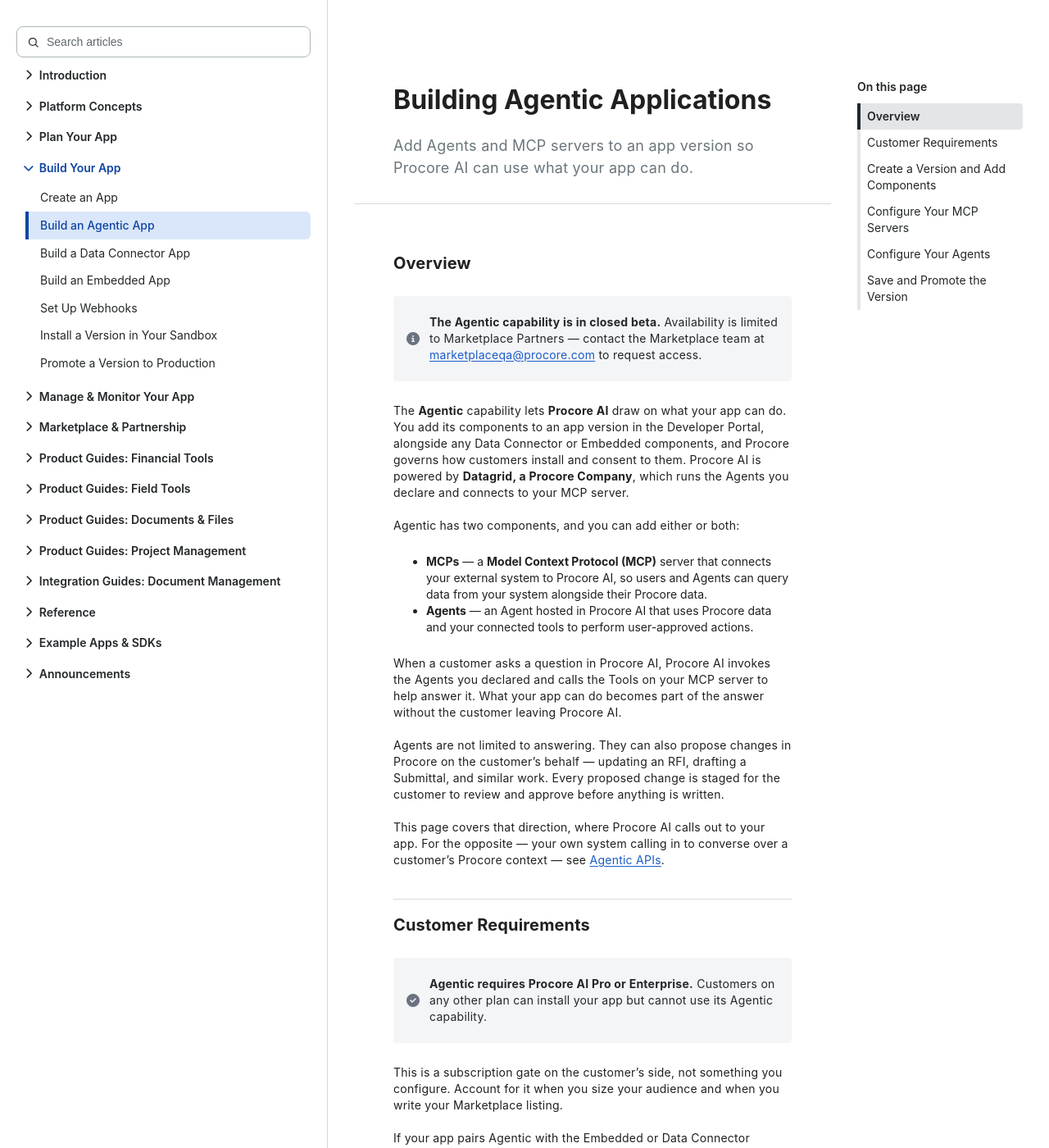
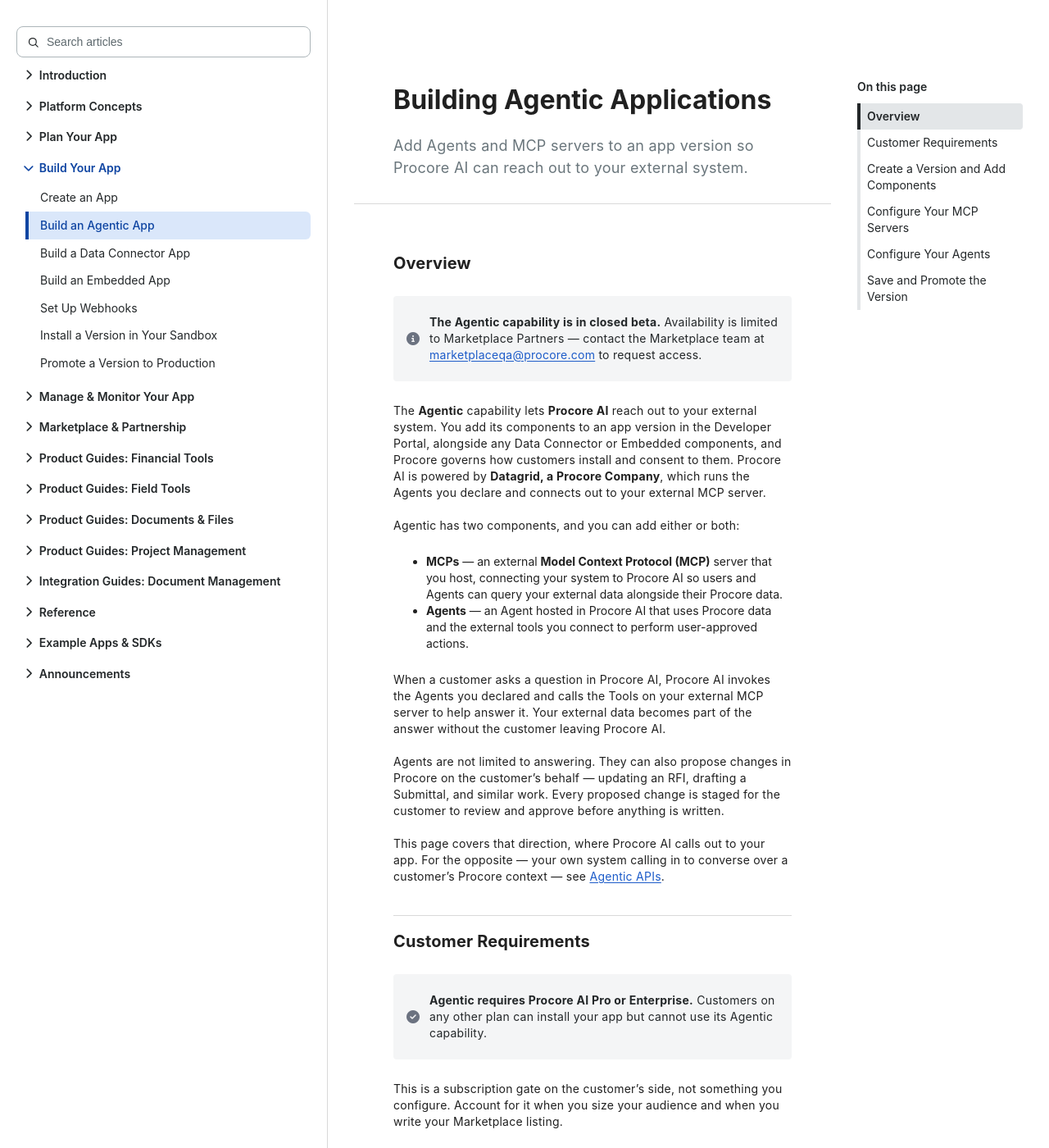
Before and after one commit to procore/documentation, a Jekyll site: the page built from building_applications/building_agentic_apps.md, in a window 1280 px wide and 1400 px high. Shown: the whole window at 82% size. Built offline with Jekyll 4.4.1, drawn with Linux system fonts in a browser that asks for light colours; comment, search, counter and statistics services are not loaded; some of the changed text lies outside the part shown.

Commit message:
docs: weave "external" through the Agentic copy to echo the reach-out direction
Agentic is the one capability where Procore AI calls outward to
something the developer hosts, and the copy did not carry that. Naming
the system, the MCP server, the data and the tools as external keeps
the direction present in the reader's head instead of leaving it to the
reach-out/reach-in section to explain once.

Applied to the Agentic section of Choose an App Type and to the
conceptual prose on the build guide - its Overview, sub_header, the MCP
authentication paragraph and the Agent lead-in. Step-by-step
instructions keep the literal UI labels (MCPs, Agents, Add MCP), since
those have to match what a developer sees on screen.

Co-Authored-By: Claude Opus 5 <noreply@anthropic.com>

```diff
--- a/building_applications/building_agentic_apps.md
+++ b/building_applications/building_agentic_apps.md
@@ -1,7 +1,7 @@
 ---
 permalink: /building-agentic-apps
 title: Building Agentic Applications
-sub_header: Add Agents and MCP servers to an app version so Procore AI can use what your app can do.
+sub_header: Add Agents and MCP servers to an app version so Procore AI can reach out to your external system.
 layout: default
 section_title: Build Your App
 ---
@@ -9,14 +9,14 @@ section_title: Build Your App
 ## Overview
 {% include agentic_closed_beta.md %}
 
-The **Agentic** capability lets **Procore AI** draw on what your app can do. You add its components to an app version in the Developer Portal, alongside any Data Connector or Embedded components, and Procore governs how customers install and consent to them. Procore AI is powered by **Datagrid, a Procore Company**, which runs the Agents you declare and connects to your MCP server.
+The **Agentic** capability lets **Procore AI** reach out to your external system. You add its components to an app version in the Developer Portal, alongside any Data Connector or Embedded components, and Procore governs how customers install and consent to them. Procore AI is powered by **Datagrid, a Procore Company**, which runs the Agents you declare and connects out to your external MCP server.
 
 Agentic has two components, and you can add either or both:
 
-- **MCPs** — a **Model Context Protocol (MCP)** server that connects your external system to Procore AI, so users and Agents can query data from your system alongside their Procore data.
-- **Agents** — an Agent hosted in Procore AI that uses Procore data and your connected tools to perform user-approved actions.
+- **MCPs** — an external **Model Context Protocol (MCP)** server that you host, connecting your system to Procore AI so users and Agents can query your external data alongside their Procore data.
+- **Agents** — an Agent hosted in Procore AI that uses Procore data and the external tools you connect to perform user-approved actions.
 
-When a customer asks a question in Procore AI, Procore AI invokes the Agents you declared and calls the Tools on your MCP server to help answer it. What your app can do becomes part of the answer without the customer leaving Procore AI.
+When a customer asks a question in Procore AI, Procore AI invokes the Agents you declared and calls the Tools on your external MCP server to help answer it. Your external data becomes part of the answer without the customer leaving Procore AI.
 
 Agents are not limited to answering. They can also propose changes in Procore on the customer's behalf — updating an RFI, drafting a Submittal, and similar work. Every proposed change is staged for the customer to review and approve before anything is written.
 
@@ -60,14 +60,14 @@ In the **Components** list, select **Manage** on the **MCPs** row, then select *
 
 Select **Save Configuration**. You can declare up to five MCP servers on one app version — select **Add MCP** again for each.
 
-**Your server must authenticate through a redirect-based flow.** Datagrid connects using the OAuth 2.0 authorization code grant, so the customer signs in to your system and approves access in their own browser. Manually entered credentials and static bearer tokens are not supported at this time.
+**Your external MCP server must authenticate through a redirect-based flow.** Datagrid connects out using the OAuth 2.0 authorization code grant, so the customer signs in to your system and approves access in their own browser. Manually entered credentials and static bearer tokens are not supported at this time.
 
-You do not list your Tools anywhere. Procore discovers them by calling `tools/list` on your server when a customer installs your app, so the Tools a customer gets are the ones your server advertises at that moment.
+You do not list your Tools anywhere. Procore discovers them by calling `tools/list` on your external server when a customer installs your app, so the Tools a customer gets are the ones your server advertises at that moment.
 <br><br>
 
 ***
 ## Configure Your Agents
-An Agent answers questions from Procore data and the Tools you connect, and it can propose changes back into Procore — updating an RFI, creating a draft Submittal, and similar work. Procore AI stages every proposed change for the customer to approve, so define what your Agent is allowed to propose, not only what it should know.
+An Agent answers questions from Procore data and the external Tools you connect, and it can propose changes back into Procore — updating an RFI, creating a draft Submittal, and similar work. Procore AI stages every proposed change for the customer to approve, so define what your Agent is allowed to propose, not only what it should know.
 
 Select **Manage** on the **Agents** row, then select **Add Agent**. Three fields are required:
 
```
Also changed, not shown: plan_your_app/building_apps_app_types.md (+4 -4 lines).
